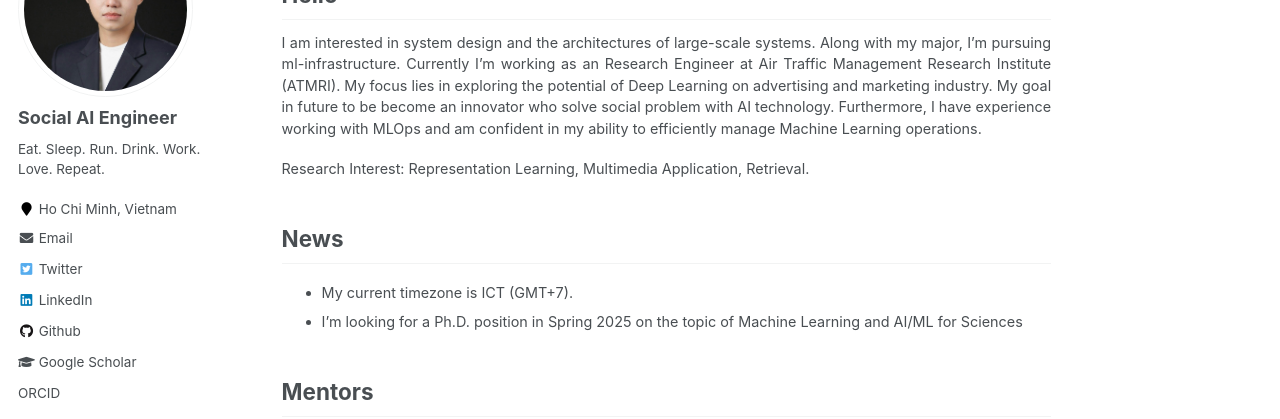
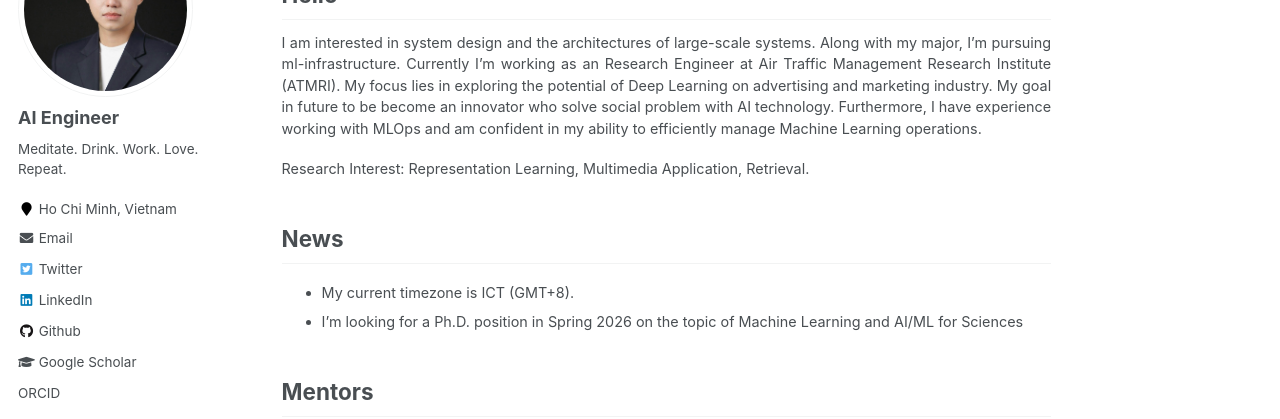
Before and after one commit to danhleth/danhleth.github.io, a Jekyll site: the page built from _pages/about.md, in a window 1280 px wide and 1293 px high. Shown: the part 296-715 px from the top of the window. Built offline with Jekyll 4.4.1, drawn with Linux system fonts in a browser that asks for light colours.

Commit message:
feat: change phD oppoturnities and bio

```diff
--- a/_config.yml
+++ b/_config.yml
@@ -80,9 +80,9 @@ analytics:
 
 # Site Author
 author:
-  name             : "Social AI Engineer"
+  name             : "AI Engineer"
   avatar           : "avatar_danhle.jpg"
-  bio              : "Eat. Sleep. Run. Drink. Work. Love. Repeat."
+  bio              : "Meditate. Drink. Work. Love. Repeat."
   location         : "Ho Chi Minh, Vietnam"
   employer         :
   pubmed           :
--- a/_pages/about.md
+++ b/_pages/about.md
@@ -14,8 +14,8 @@ I am interested in system design and the architectures of large-scale systems. A
 Research Interest: Representation Learning, Multimedia Application, Retrieval.
 
 ## News
-- My current timezone is ICT (GMT+7).
-- I'm looking for a Ph.D. position in Spring 2025 on the topic of Machine Learning and AI/ML for Sciences
+- My current timezone is ICT (GMT+8).
+- I'm looking for a Ph.D. position in Spring 2026 on the topic of Machine Learning and AI/ML for Sciences
 <!-- ## General -->
 
 ## Mentors
```
